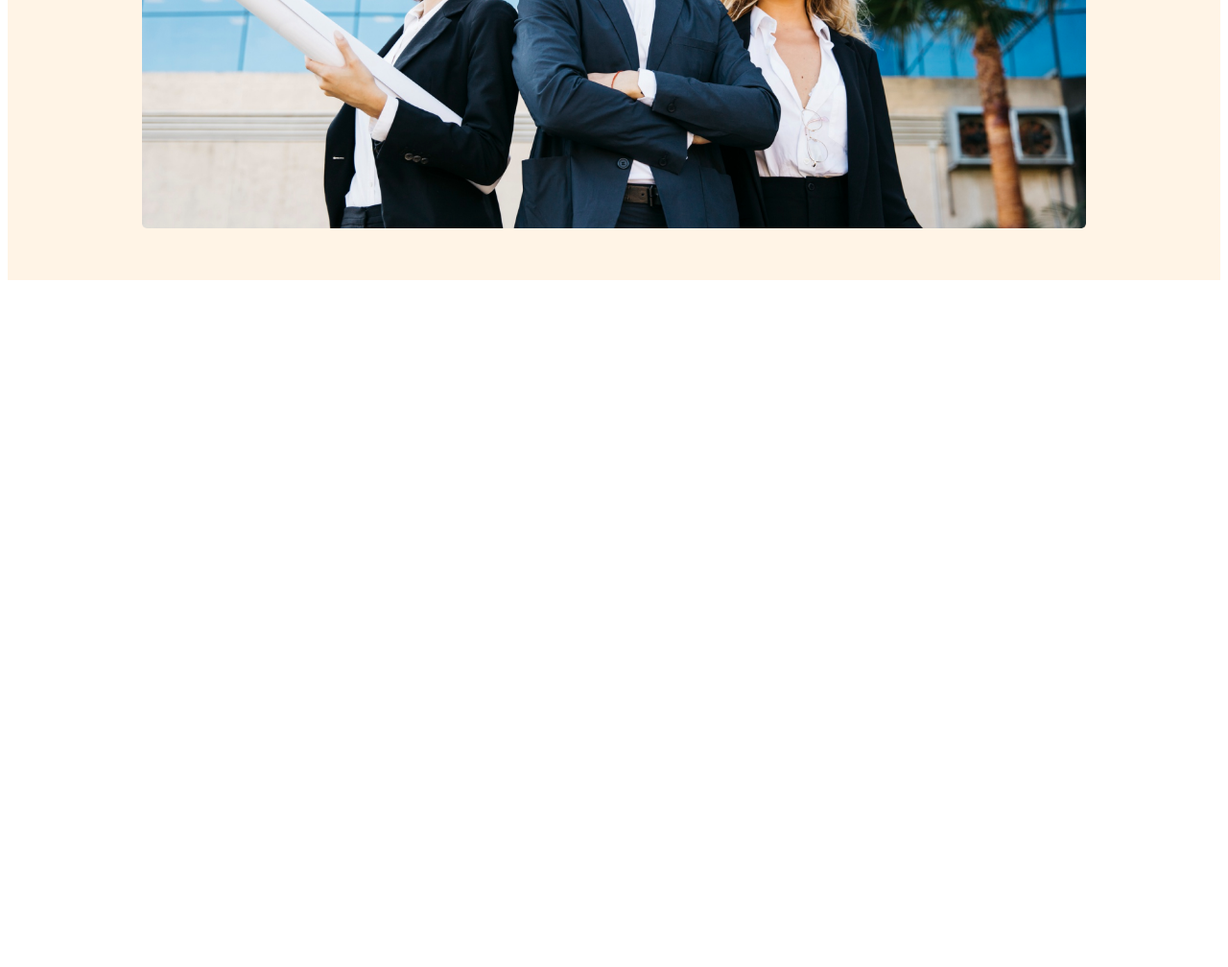
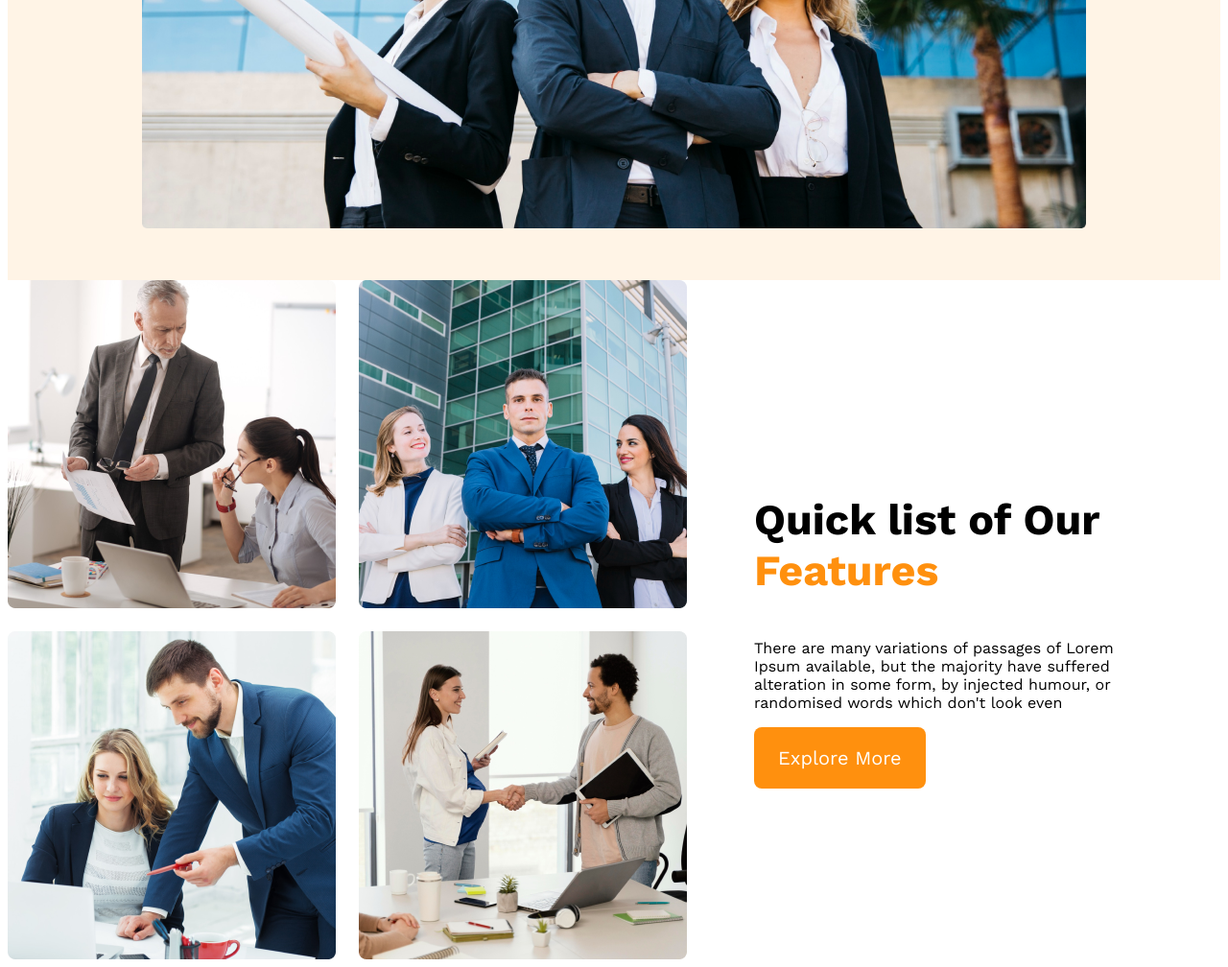
Before and after one commit to lokmanhossen01/g3-architects-website, a plain HTML site: page g3-architects-website/index.html in a window 1280 px wide. Shown: the part 660-1668 px from the top of the page at 96% size. Before the commit the page ends 960 px from the top, so only its background shows below. Drawn offline with nearby package versions, Linux system fonts and the light colour scheme.

Commit message:
features content added

```diff
--- a/g3-architects-website/architect.css
+++ b/g3-architects-website/architect.css
@@ -98,3 +98,42 @@ nav li a {
         flex-direction: column;
     }
 }
+
+/* main styles */
+
+main {
+    max-width: 1440px;
+    margin: 0 auto;
+}
+
+/* team styles */
+.teams-container {
+    display: flex;
+    align-items: center;
+}
+
+
+.teams-img-container {
+    display: grid;
+    grid-template-columns: repeat(2, 1fr);
+    gap: 1.5rem;
+}
+
+.teams-content {
+    padding-left: 70px;
+    padding-right: 70px;
+}
+
+.teams-title {
+    font-size: 2.8rem;
+}
+
+.teams-title quick-list {
+    color: #727272;
+    font-weight: 500;
+}
+
+.text-features {
+    color: #FF900E;
+    font-weight: 700;
+}
--- a/g3-architects-website/index.html
+++ b/g3-architects-website/index.html
@@ -8,6 +8,7 @@
     <link rel="stylesheet" href="architect.css">
 </head>
 <body>
+    <!-- Header Start -->
     <header>
         <nav>
             <h3 class="nav-title">G3 Architects</h3>
@@ -30,8 +31,27 @@
 
 
     </header>
+    <!-- Header end -->
 
     <main>
+        <!-- team section start -->
+        <section class="teams-container">
+            <div class="teams-img-container">
+                <img src="images/team1.png" alt="">
+                <img src="images/team2.png" alt="">
+                <img src="images/team3.png" alt="">
+                <img src="images/team4.png" alt="">
+            </div>
+
+            <div class="teams-content">
+                <h3 class="teams-title"><span class="quick-list">Quick list</span> <span>of Our</span> <span class="text-features">Features</span> </h3>
+
+                <p class="teams-description">
+                    There are many variations of passages of Lorem Ipsum available, but the majority have suffered alteration in some form, by injected humour, or randomised words which don't look even
+                </p>
+                <button class="btn-primary">Explore More</button>
+            </div>
+        </section>
 
     </main>
 
```
Also changed, not shown: 1 other file.
